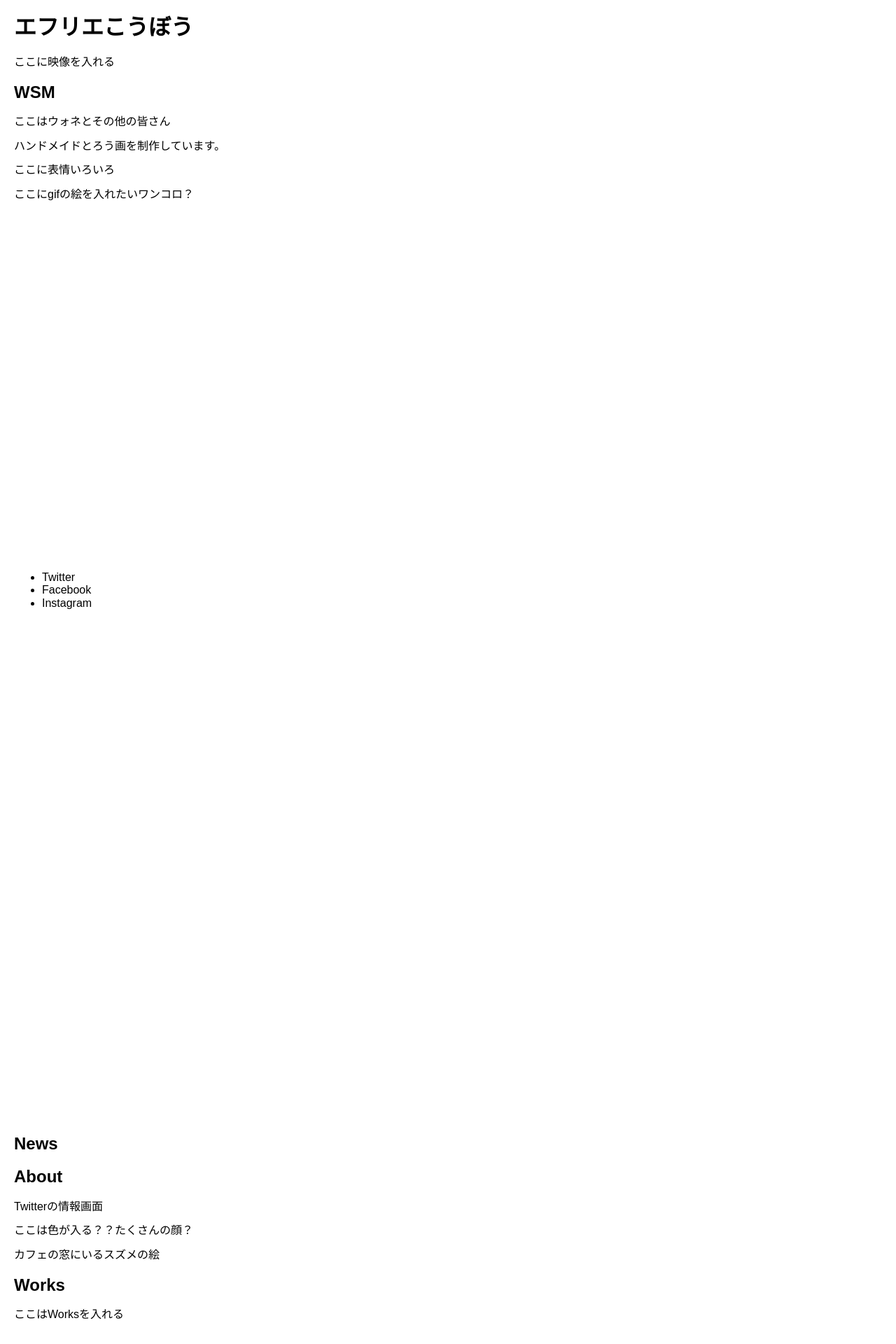
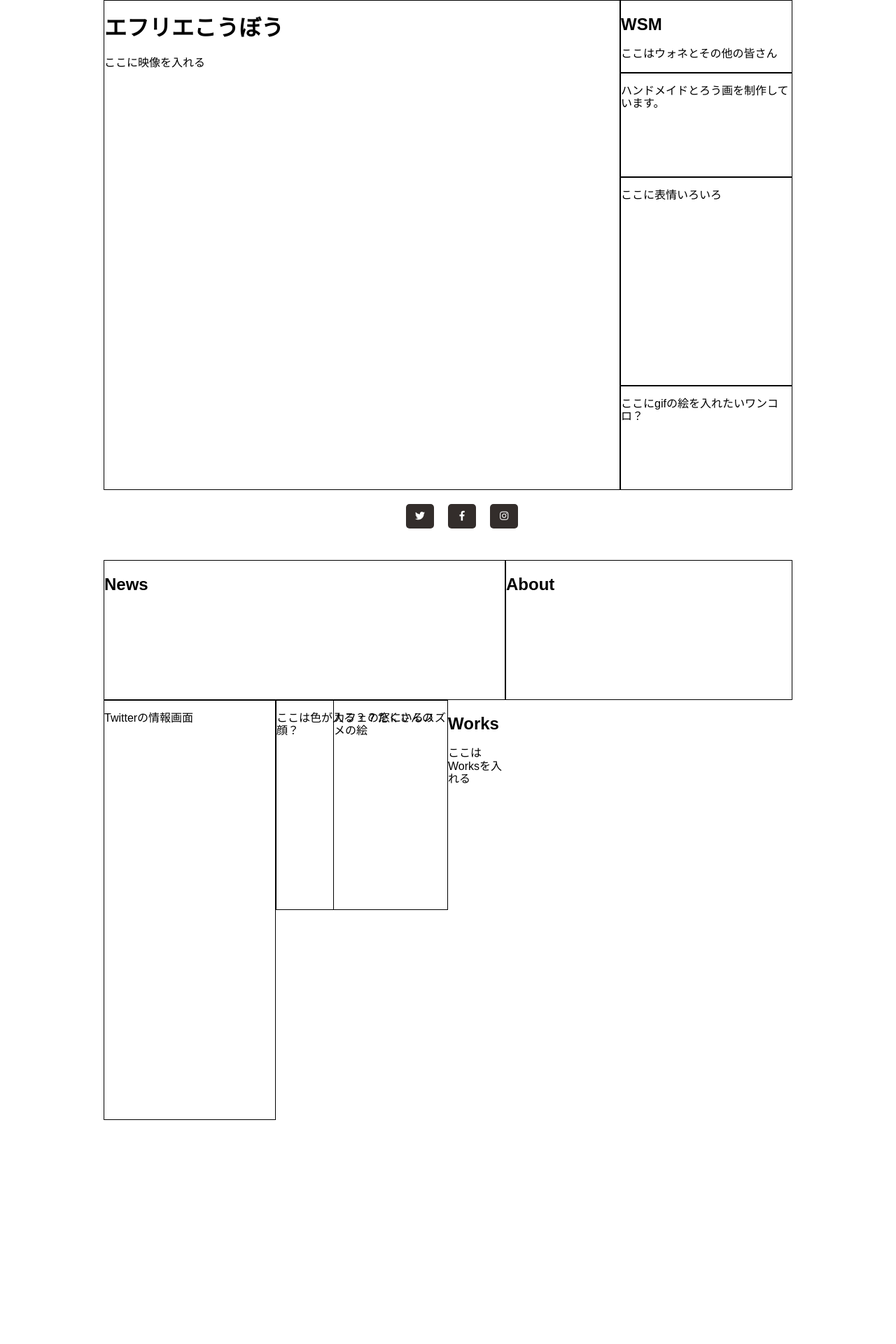
Before and after one commit to pokkarari/gridpages, a PHP site: page /top1.html in a window 1280 px wide. Shown: the top 1920 px of the page at 70% size. Run offline with PHP 8.4, Linux system fonts and the light colour scheme; some libraries are stand-ins or nearby versions.

Commit message:
topをgrid表記

```diff
--- a/css/style2.css
+++ b/css/style2.css
@@ -5,9 +5,10 @@
   font-family: 'メイリオ', Meiryo,'ヒラギノ丸ゴ ProN','Hiragino Maru Gothic ProN','Hiragino Kaku Gothic ProN','ヒラギノ角ゴ ProN W3',sans-serif;
 }
 
+/* 基準色 */
 /* 基本 */
 .wrap {
-  width: 1280px;
+  width: 1024px;
   margin: 0 auto;
 }
 
@@ -22,18 +23,109 @@
 .top_hero {
   grid-column: 2 / -2;
   grid-row: 1 /3;
+  height: 700px;
+  display: grid;
+  grid-template-columns: 3fr 1fr;
+  grid-template-rows: auto 1fr 2fr 1fr;
+}
+
+.sec01_movei {
+  grid-column: 1;
+  grid-row: 1 / end;
+  border: 1px solid #000;
+}
+
+.sec01_wsm {
+  grid-column: 2;
+  grid-row: 1;
+  border: 1px solid #000;
+}
+
+.sec01_p {
+  grid-column: 2;
+  grid-row: 2;
+  border: 1px solid #000;
+}
+
+.sec01_img01 {
+  grid-column: 2;
+  grid-row: 3;
+  border: 1px solid #000;
+}
+
+.sec01_img02 {
+  grid-column: 2;
+  grid-row: 4/ end;
+  border: 1px solid #000;
 }
 
 /* セクション02 */
 .top_sns {
   grid-column: 2 / -2;
-  grid-row: 3;
+  grid-row: 2;
+  margin: 20px;
+  display: grid;
+  grid-template-columns: 1fr 200px 1fr;
+  grid-template-rows: 40px;
+}
+.top_sns ul {
+  grid-column: 2 / 3;
+  grid-row: 1;
+  display: grid;
+  grid-auto-flow: column;
+  justify-content: space-between;
+  margin: 0;
+  list-style-type: none;
+}
+.top_sns a {
+  font-size: 14px;
+  color: #fff;
+  text-align: center;
+  border-radius: 5px;
+  display: block;
+  width: 40px;
+  line-height: 35px;
+  background-color: #332d2b;
 }
 
 /* セクション03 */
 .top_menu {
   grid-column: 2 / -2;
-  grid-row: 4 / 6;
+  grid-row: 3 / 5;
+  height: 800px;
+  display: grid;
+  grid-template-columns: repeat(12, 1fr);
+  grid-template-rows: 200px 1fr 1fr;
+}
+
+.top_news {
+  grid-column: 1 / 8;
+  grid-row: 1;
+  border: 1px solid #000;
+}
+
+.top_about {
+  grid-column: 8 / end;
+  grid-row: 1;
+  border: 1px solid #000;
+}
+
+.top_twitter {
+  grid-column: 1 / 4;
+  grid-row: 2 / end;
+  border: 1px solid #000;
+}
+
+.sec02_img01 {
+  grid-column: 4 / 7;
+  grid-row: 2 / 3;
+  border: 1px solid #000;
+}
+
+.sec02_img02 {
+  grid-column: 5 / 7;
+  grid-row: 2 / 3;
+  border: 1px solid #000;
 }
 
 /* セクション04 */
--- a/scss/style2.scss
+++ b/scss/style2.scss
@@ -3,10 +3,13 @@
 body  {margin: 0;
     font-family: 'メイリオ', Meiryo,'ヒラギノ丸ゴ ProN','Hiragino Maru Gothic ProN','Hiragino Kaku Gothic ProN','ヒラギノ角ゴ ProN W3',sans-serif;
 }
+/* 基準色 */
+  $mainFontColor: #332d2b;
+
 
 /* 基本 */
 .wrap{
-width: 1280px;
+width: 1024px;
 margin: 0 auto;
 }
 
@@ -15,26 +18,125 @@
 .top_page {
   display: grid;
   grid-template-columns: 20px 2fr 1fr 20px;
-    grid-template-rows: 700px 100px 800px 40px 800px;
+  grid-template-rows: 700px 100px 800px 40px 800px;
 }
 
 /* セクション01 */
 .top_hero {
   grid-column: 2 / -2;
   grid-row: 1 /3;
+    // セクション01のグリッド
+    height: 700px;
+    display: grid;
+    grid-template-columns: 3fr 1fr;
+    grid-template-rows: auto 1fr 2fr 1fr;
 }
+
+  .sec01_movei {
+    grid-column: 1;
+    grid-row: 1 / end;
+    border: 1px solid #000;
+}
+    .sec01_wsm{
+    grid-column: 2;
+    grid-row: 1;
+    border: 1px solid #000;
+    }
+
+    .sec01_p{
+    grid-column: 2;
+    grid-row: 2;
+    border: 1px solid #000;
+    }
+
+    .sec01_img01{
+    grid-column: 2;
+    grid-row: 3;
+    border: 1px solid #000;
+    }
+
+    .sec01_img02{
+    grid-column: 2;
+    grid-row: 4/ end;
+    border: 1px solid #000;
+    }
+
+
+
 
 /* セクション02 */
 .top_sns {
   grid-column: 2 / -2;
-  grid-row: 3;
+  grid-row: 2;
+  margin: 20px;
+    // SNSグリッド
+    display: grid;
+    grid-template-columns: 1fr 200px 1fr;
+    grid-template-rows: 40px;
+  ul{
+    grid-column: 2 / 3;
+    grid-row: 1;
+    display: grid;
+    grid-auto-flow: column;
+    justify-content: space-between;
+    margin: 0;
+    list-style-type: none;
+  }
+  a{
+    font-size: 14px;
+    color: #fff;
+    text-align: center;
+    border-radius: 5px;
+    display: block;
+    width: 40px;
+    line-height: 35px;
+    background-color: $mainFontColor;
+  }
+
 }
 
 /* セクション03 */
 .top_menu {
   grid-column: 2 / -2;
-  grid-row: 4 / 6;
+  grid-row: 3 / 5;
+      // セクション02のグリッド
+    height: 800px;
+    display: grid;
+    grid-template-columns: repeat(12, 1fr);
+    grid-template-rows: 200px 1fr 1fr;
 }
+
+  .top_news {
+    grid-column: 1 / 8;
+    grid-row: 1;
+    border: 1px solid #000;
+}
+
+  .top_about {
+    grid-column:8 / end;
+    grid-row: 1;
+    border: 1px solid #000;
+}
+
+  .top_twitter {
+    grid-column:1 / 4;
+    grid-row: 2 / end;
+    border: 1px solid #000;
+}
+  .sec02_img01 {
+    grid-column:4 / 7;
+    grid-row: 2 / 3;
+    border: 1px solid #000;
+}
+  .sec02_img02 {
+    grid-column:5 / 7;
+    grid-row: 2 / 3;
+    border: 1px solid #000;
+}
+
+
+
+
 
 /* セクション04 */
 .top_banner {
--- a/top1.html
+++ b/top1.html
@@ -10,6 +10,7 @@
 <link rel="icon" href="favicon.ico"><!-- ファビコン -->
 <link href="css/sanitize.css" rel="stylesheet">
 <link href="css/style2.css" rel="stylesheet">
+<link rel="stylesheet" href="https://use.fontawesome.com/releases/v5.5.0/css/all.css" integrity="sha384-B4dIYHKNBt8Bc12p+WXckhzcICo0wtJAoU8YZTY5qE0Id1GSseTk6S+L3BlXeVIU" crossorigin="anonymous">
 <script src="https://code.jquery.com/jquery-3.3.1.min.js"></script>
 <script type="text/javascript">
 $(function(){
@@ -22,32 +23,30 @@
 <div class="wrap">
 <div class="top_page">
 <section class="top_hero">
-    <div class="top_movei01">
+    <div class="sec01_movei">
         <h1>エフリエこうぼう</h1>
         <p>ここに映像を入れる</p>
     </div>
-    <div>
+    <div class="sec01_wsm">
         <h2>WSM</h2>
         <p>ここはウォネとその他の皆さん</p>
     </div>
-    <div>
+    <div class="sec01_p">
         <p>ハンドメイドとろう画を制作しています。</p>
     </div>
-    <div>
+    <div class="sec01_img01">
         <p>ここに表情いろいろ</p>
     </div>
-    <div>
+    <div class="sec01_img02">
         <p>ここにgifの絵を入れたいワンコロ？</p>
     </div>
 </section>
 <section class="top_sns">
-    <div>
         <ul>
-            <li>Twitter</li>
-            <li>Facebook</li>
-            <li>Instagram</li>
+            <li><a href="#"><i class="fab fa-twitter"></i></a></li>
+            <li><a href="#"><i class="fab fa-facebook-f"></i></a></li>
+            <li><a href="#"><i class="fab fa-instagram"></i></a></li>
         </ul>
-    </div>
 </section>
 
 <section class="top_menu">
@@ -60,13 +59,13 @@
     <div class="top_twitter">
         <p>Twitterの情報画面</p>
     </div>
-    <div>
+    <div class="sec02_img01">
         <p>ここは色が入る？？たくさんの顔？</p>
     </div>
-    <div>
+    <div class="sec02_img02">
         <p>カフェの窓にいるスズメの絵</p>
     </div>
-    <div>
+    <div class="sec02_works">
         <h2>Works</h2>
         <p>ここはWorksを入れる</p>
     </div>
```
Also changed, not shown: 2 other files.
